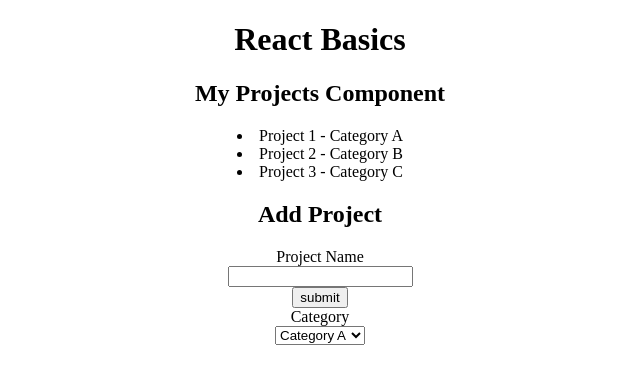
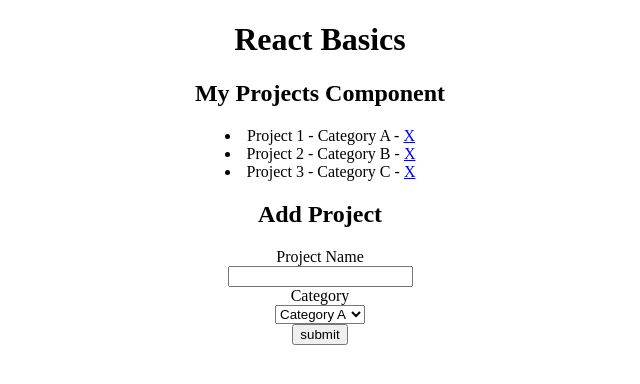
Before and after one commit to GittyGatto/react-basics, a React (Create React App) app: page / in a window 1280 px wide. Shown: the top 384 px of the page, without its empty margins (320-960 px from the left). Built offline with nearby package versions, Linux system fonts and the light colour scheme.

Commit message:
Delete Projects added.

```diff
--- a/package.json
+++ b/package.json
@@ -4,7 +4,8 @@
   "private": true,
   "dependencies": {
     "react": "^15.5.4",
-    "react-dom": "^15.5.4"
+    "react-dom": "^15.5.4",
+    "uuid": "^3.0.1"
   },
   "devDependencies": {
     "react-scripts": "1.0.7"
--- a/src/App.js
+++ b/src/App.js
@@ -2,6 +2,7 @@ import React, { Component } from 'react';
 import './App.css';
 import Projects from './components/Projects';
 import AddProject from './components/AddProject';
+import uuid from 'uuid';
 
 
 class App extends Component {
@@ -14,22 +15,24 @@ class App extends Component {
   }
 
   /*
-Below is a life cycle methode. This is a better way to insert the array data. instead to declare it directl<
+  Below is a life cycle method. This is a better way to insert the array data. instead to declare it directl<
   in the constructor above.
-
-Outside Data sources should also go in this lifecyclemethode.
+  Outside Data sources should also go in this lifecyclemethod.
   */
   componentWillMount(){
     this.setState({projects : [
       {
+        id: uuid.v4(),
         title: 'Project 1',
         category: 'Category A'
       },
       {
+        id: uuid.v4(),
         title: 'Project 2',
         category: 'Category B'
       },
       {
+        id: uuid.v4(),
         title: 'Project 3',
         category: 'Category C'
       }
@@ -37,7 +40,17 @@ Outside Data sources should also go in this lifecyclemethode.
   }
 
   handleAddProject(project){
-        console.log(project);
+    //console.log(project);
+    let projects = this.state.projects;
+    projects.push(project);
+    this.setState({projects : projects});
+  }
+
+  handleDeleteProject(id){
+    let projects = this.state.projects;
+    let index =   projects.findIndex(x => x.id === id);
+    projects.splice(index, 1);
+    this.setState({projects : projects});
     }
 
 
@@ -47,7 +60,7 @@ Outside Data sources should also go in this lifecyclemethode.
 
       <h1>React Basics</h1>
 
-      <Projects projects={this.state.projects} />
+      <Projects projects={this.state.projects} onDelete={this.handleDeleteProject.bind(this)} />
 
       <AddProject addProject = {this.handleAddProject.bind(this)} />
 
--- a/src/components/AddProject.js
+++ b/src/components/AddProject.js
@@ -1,4 +1,5 @@
     import React, { Component } from 'react';
+    import uuid from 'uuid';
 
     class AddProject extends Component {
 
@@ -11,6 +12,7 @@ class AddProject extends Component {
                 alert('Project title is required');
             } else {
                 this.setState({newProject : {
+                    id : uuid.v4(),
                     title : this.refs.title.value,
                     category : this.refs.category.value
                 }}, function(){
@@ -34,7 +36,7 @@ class AddProject extends Component {
         render() {
 
             let categoryOption = this.props.category.map(category => {
-            return <option key={category} value="category">{category}</option>
+                return <option key={category} value={category}>{category}</option>
             });
 
             return (
@@ -43,11 +45,10 @@ class AddProject extends Component {
                     <form onSubmit={this.handleSubmit.bind(this)}>
 
                         <div>
-                    <label>Project Name</label><br></br>
+                        <label>Project Name</label>
+                        <br />
                         <input type="text" ref="title" />
                         </div>
-
-                    <input type="submit" value="submit"/>
 
                         <div>
                         <label>Category</label><br></br>
@@ -55,7 +56,10 @@ class AddProject extends Component {
                         <select ref="category">
                             {categoryOption}
                         </select>
+
                         </div>
+
+                        <input type="submit" value="submit"/>
 
                     </form>
                 </div>
--- a/src/components/ProjectItems.js
+++ b/src/components/ProjectItems.js
@@ -2,10 +2,15 @@ import React, { Component } from 'react';
 
 
 class ProjectItems extends Component {
+
+  deleteProject(id){
+  this.props.onDelete(id);
+  }
+
   render() {
     return (
       <li className="ProjectItem">
-        {this.props.project.title} - {this.props.project.category}
+        {this.props.project.title} - {this.props.project.category} - <a href="#" onClick={this.deleteProject.bind(this, this.props.project.id)}>X</a>
       </li>
     );
   }
--- a/src/components/Projects.js
+++ b/src/components/Projects.js
@@ -2,20 +2,20 @@ import React, { Component } from 'react';
 import ProjectItems from './ProjectItems';
 
 class Projects extends Component {
+
+  deleteProject(id){
+    this.props.onDelete(id);
+  }
+
   render() {
-
     let projectItems;
     if(this.props.projects){
       projectItems = this.props.projects.map(project =>{
         return(
-      <ProjectItems key={project.name} project = {project}/>
+          <ProjectItems onDelete={this.deleteProject.bind(this)} key={project.title} project = {project}/>
         );
       });
     }
-
-
-
-
 
     return (
       <div className="Project">
```
Lines whose indentation alone changed are shown as unchanged.
